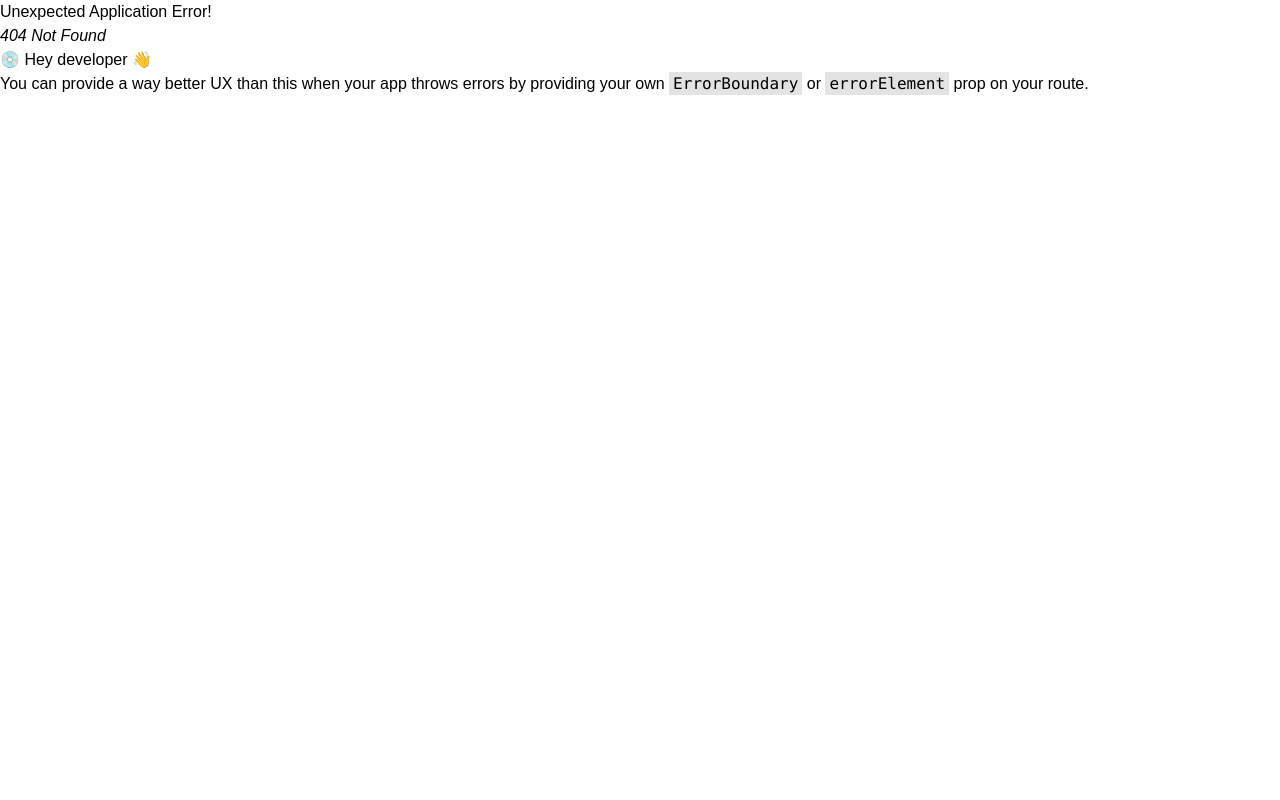
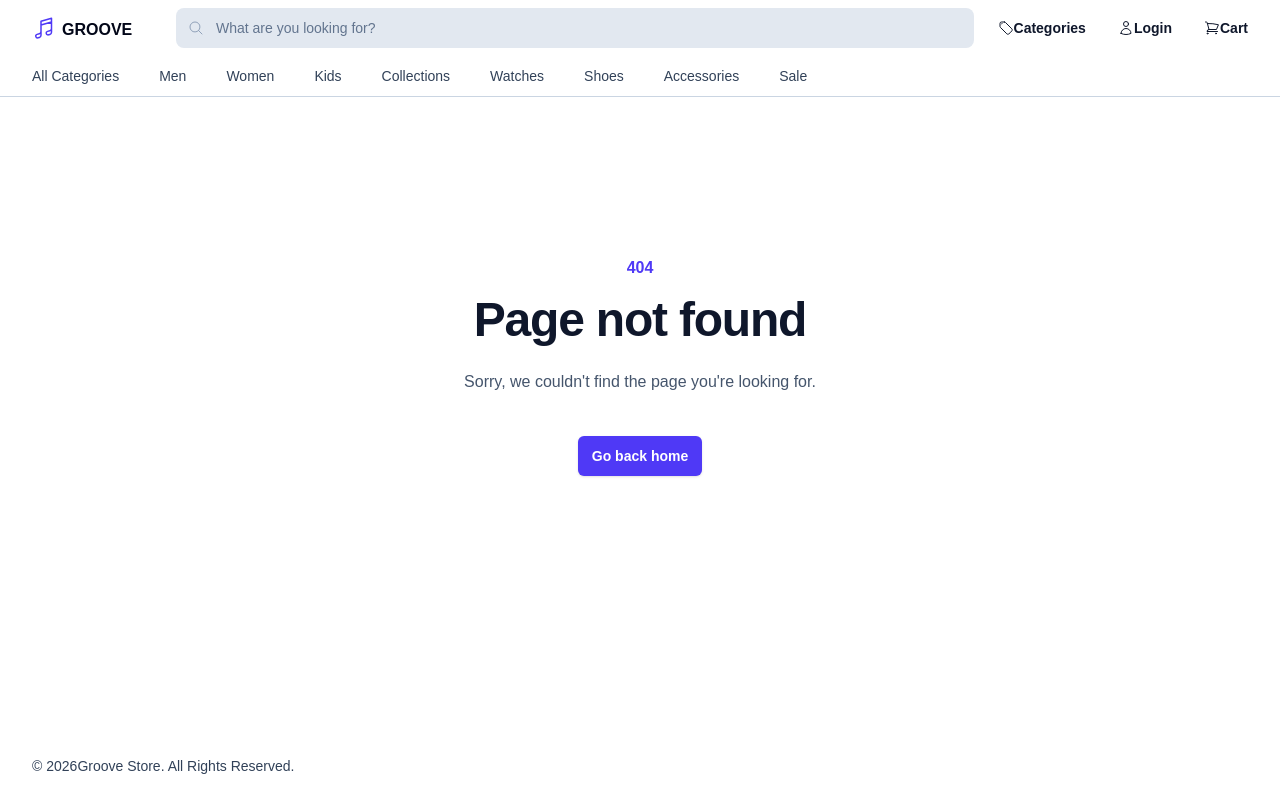
Before and after one commit to siddharthdhodi05/GrooveStore, a React (Vite) app in the folder client/: page /product/1 in a window 1280 px wide. Before the commit this address had no page. Built offline with nearby package versions, Linux system fonts and the light colour scheme; a web font is replaced by a local one.

Commit message:
Step 7 completed:   - Added 404 page

```diff
--- a/client/src/App.jsx
+++ b/client/src/App.jsx
@@ -1,4 +1,5 @@
 import Layout from "@components/Layout";
+import ErrorScreen from "@screens/Error";
 import Home from "@screens/HomeScreen";
 import React from "react";
 import { createBrowserRouter, RouterProvider } from "react-router-dom";
@@ -7,6 +8,7 @@ const router = createBrowserRouter([
   {
     path: "/",
     element: <Layout />,
+    errorElement: <ErrorScreen />,
     children: [
       {
         index: true,
--- a/client/src/components/Header/DesktopComponents/MenuItem.jsx
+++ b/client/src/components/Header/DesktopComponents/MenuItem.jsx
@@ -5,7 +5,7 @@ const MenuItem = ({ label, url, icon: Icon }) => {
   return (
     <Link
       className="flex items-center text-sm font-semibold text-slate-900 transition-all hover:text-slate-600"
-      href={url}
+      to={url}
     >
       <Icon className="h-4 w-4" />
       {label}
--- a/client/src/components/Header/MegaMenu/LinkItem.jsx
+++ b/client/src/components/Header/MegaMenu/LinkItem.jsx
@@ -4,7 +4,7 @@ const LinkItem = ({ url, label }) => {
   return (
     <li>
       <Link
-        href={url}
+        to={url}
         className="text-sm text-slate-700 transition-all hover:text-slate-950 hover:underline"
       >
         {label}
--- /dev/null
+++ b/client/src/screens/Error/index.jsx
@@ -0,0 +1,36 @@
+import { Link } from "react-router-dom";
+
+import Footer from "@components/Footer";
+import Header from "@components/Header";
+
+const ErrorScreen = () => {
+  return (
+    <div className="flex min-h-screen flex-col">
+      <Header />
+
+      <div className="grid grow place-items-center bg-white px-6 py-24 sm:py-32 lg:px-8">
+        <div className="text-center">
+          <p className="text-base font-semibold text-indigo-600">404</p>
+          <h1 className="mt-4 text-3xl font-bold tracking-tight text-slate-900 sm:text-5xl">
+            Page not found
+          </h1>
+          <p className="mt-6 text-base leading-7 text-slate-600">
+            Sorry, we couldn't find the page you're looking for.
+          </p>
+          <div className="mt-10 flex items-center justify-center gap-x-6">
+            <Link
+              to="/"
+              className="rounded-md bg-indigo-600 px-3.5 py-2.5 text-sm font-semibold text-white shadow-sm hover:bg-indigo-500 focus-visible:outline focus-visible:outline-2 focus-visible:outline-offset-2 focus-visible:outline-indigo-600"
+            >
+              Go back home
+            </Link>
+          </div>
+        </div>
+      </div>
+
+      <Footer />
+    </div>
+  );
+};
+
+export default ErrorScreen;
```
